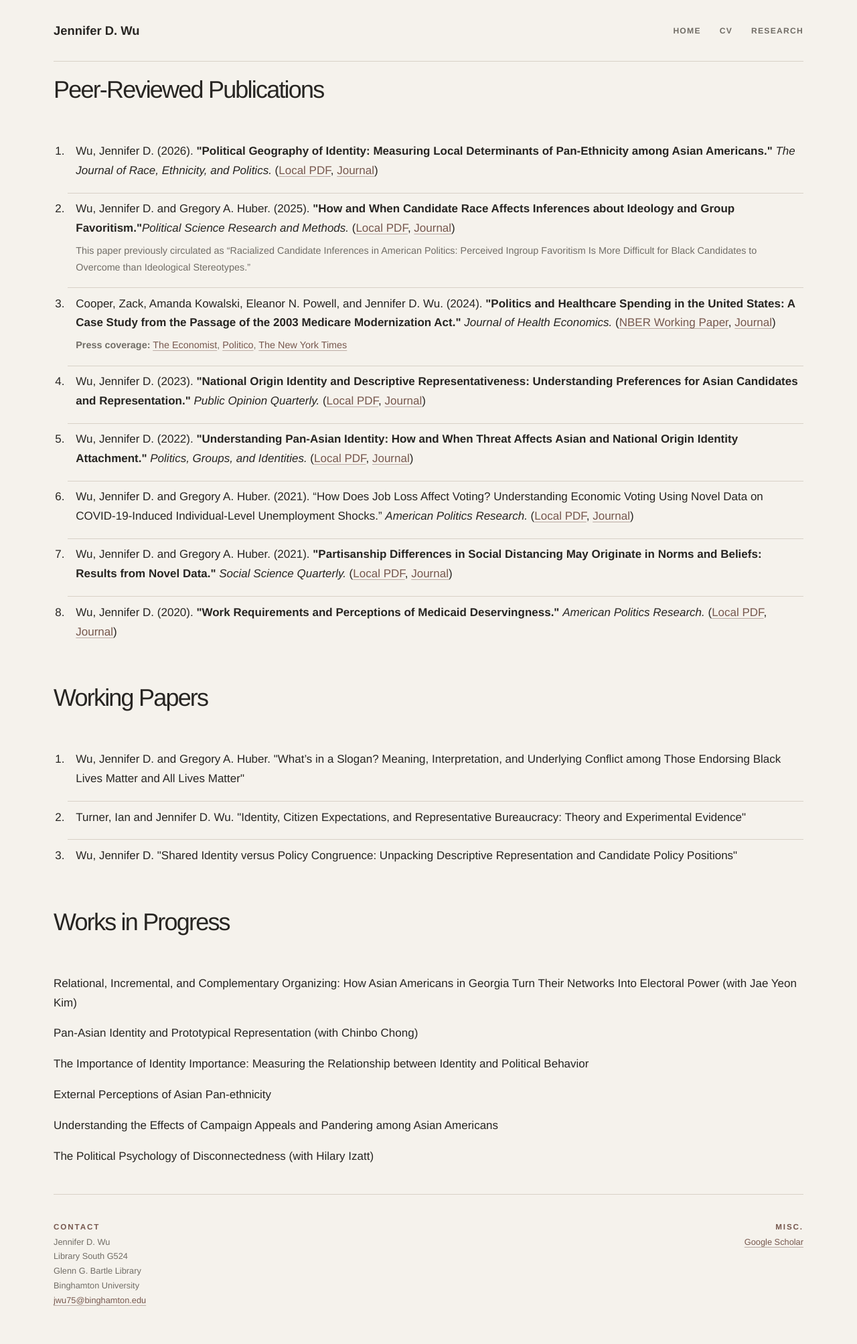
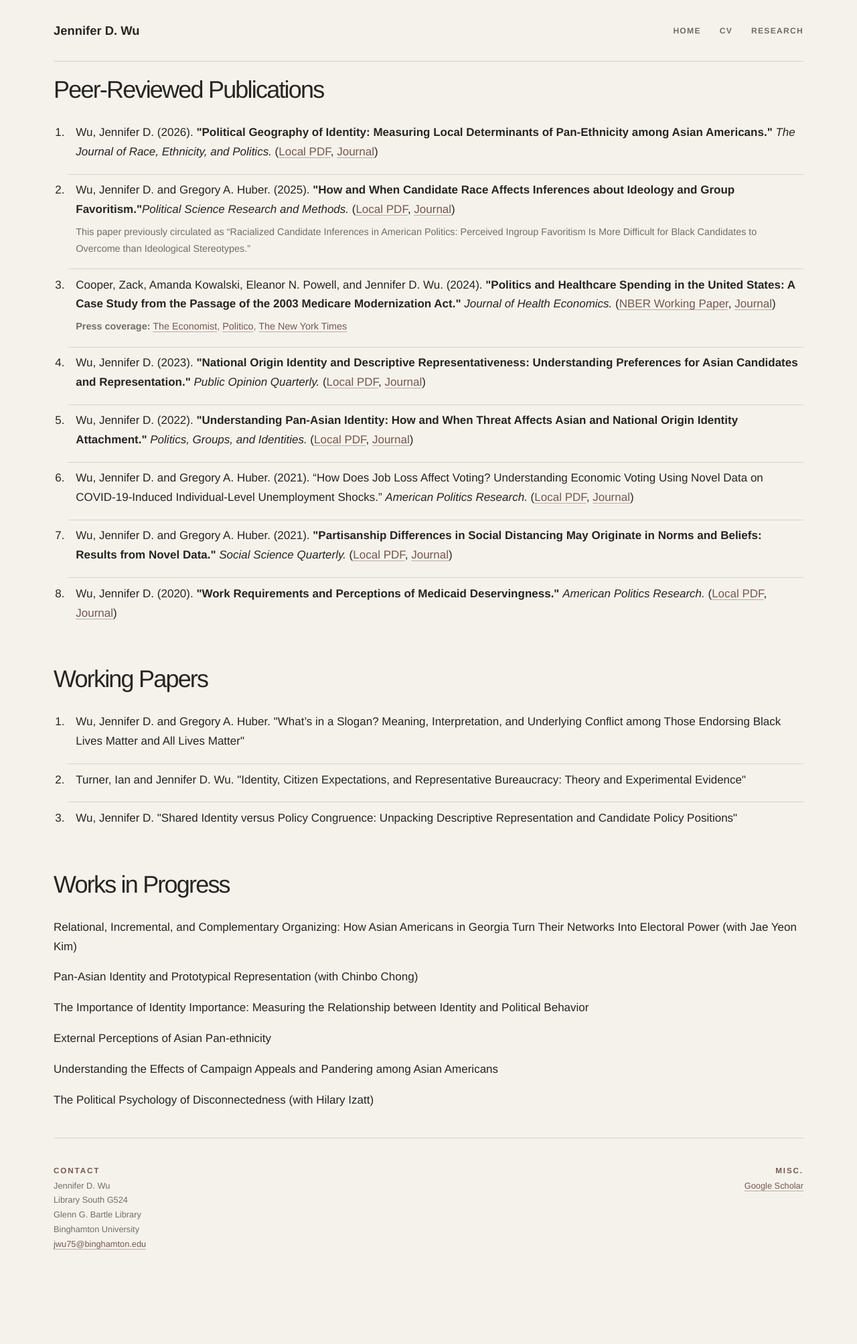
Before and after one commit to wujend/wujend.github.io, a Jekyll site: the page built from research/index.html, in a window 1280 px wide. Shown: the whole page at 67% size. Built offline with Jekyll 4.4.1, drawn with Linux system fonts in a browser that asks for light colours; after the commit the page ends 1923 px from its top, so only the background shows below that.

Commit message:
Update main.css

```diff
--- a/css/main.css
+++ b/css/main.css
@@ -406,7 +406,7 @@ footer p {
 }
 
 .publications h1 {
-  margin: 0 0 60px;
+  margin: 0 0 32px;
   font-family: var(--sans);
   font-size: 2.25rem;
   font-weight: 400;
```
